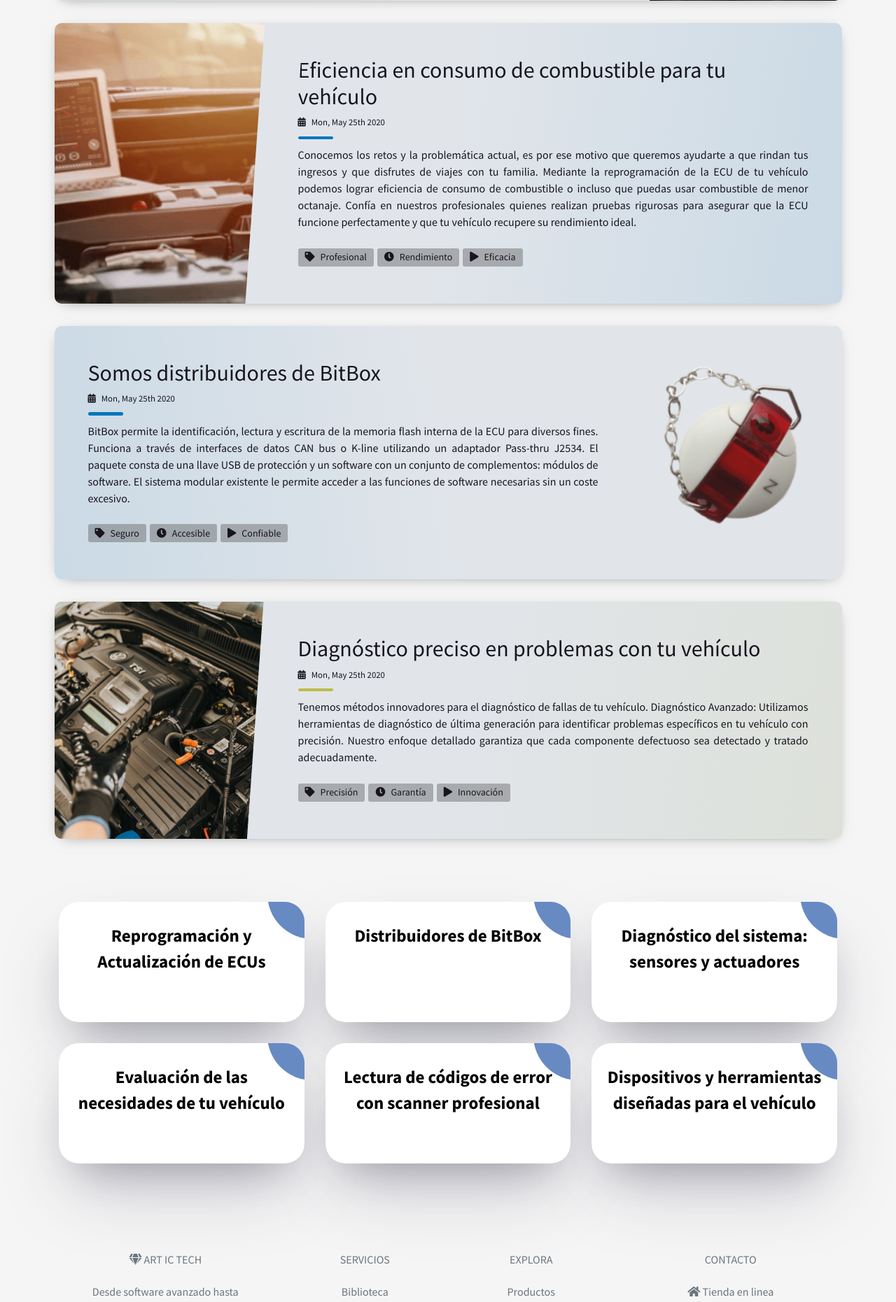
After one commit to Caballero25/saitdigital-artictech-10-2024, a Django app: page /servicios in a window 1280 px wide. The commit adds this page. Shown: the part 538-2399 px from the top of the page at 70% size. Run offline with Django 5.2, Linux system fonts and the light colour scheme; the visitor is signed in with stand-in values (Sample User, id 1); data that the repository does not hold is empty; some libraries are stand-ins or nearby versions.

Commit message:
landing | our services

```diff
--- a/home/urls.py
+++ b/home/urls.py
@@ -1,8 +1,9 @@
 from django.urls import path
-from .views import home, userLogin, logout_view
+from .views import home, userLogin, logout_view, our_services
 
 urlpatterns = [
     path('', home, name='home-url'),
     path('login', userLogin, name='login-url'),
     path('logout', logout_view, name='logout-url'),
+    path('servicios', our_services, name='our_services_url'),
 ]
--- a/home/views.py
+++ b/home/views.py
@@ -5,6 +5,9 @@ from django.contrib.auth import authenticate, login, logout
 
 def home(request):
     return render(request, 'index.html')
+
+def our_services(request):
+    return render(request, 'landing/our_services.html')
 
 def userLogin(request):
     context = {}
--- /dev/null
+++ b/static/css/landing/our_services.css
@@ -0,0 +1,425 @@
+@import url("https://fonts.googleapis.com/css2?family=Baloo+2&display=swap");
+/* This pen */
+ body {
+
+	 font-size: 16px;
+	 color: #fff;
+	 text-rendering: optimizeLegibility;
+	 font-weight: initial;
+}
+
+ a, a:hover {
+	 text-decoration: none;
+	 transition: color 0.3s ease-in-out;
+}
+ #pageHeaderTitle {
+	 margin: 2rem 0;
+	 text-transform: uppercase;
+	 text-align: center;
+	 font-size: 2.5rem;
+}
+/* Cards */
+ .postcard {
+	 flex-wrap: wrap;
+	 display: flex;
+	 box-shadow: 0 4px 21px -12px rgba(0, 0, 0, 0.66);
+	 border-radius: 10px;
+	 margin: 0 0 2rem 0;
+	 overflow: hidden;
+	 position: relative;
+	 color: #fff;
+}
+ .postcard.dark {
+	 background-color: #18151f;
+}
+ .postcard.light {
+	 background-color: #e1e5ea;
+}
+ .postcard .t-dark {
+	 color: #18151f;
+}
+ .postcard a {
+	 color: inherit;
+}
+ .postcard h1, .postcard .h1 {
+	 margin-bottom: 0.5rem;
+	 font-weight: 500;
+	 line-height: 1.2;
+}
+ .postcard .small {
+	 font-size: 80%;
+}
+ .postcard .postcard__title {
+	 font-size: 1.75rem;
+}
+ .postcard .postcard__img {
+	 max-height: 180px;
+	 width: 100%;
+	 object-fit: cover;
+	 position: relative;
+}
+ .postcard .postcard__img_link {
+	 display: contents;
+}
+ .postcard .postcard__bar {
+	 width: 50px;
+	 height: 10px;
+	 margin: 10px 0;
+	 border-radius: 5px;
+	 background-color: #424242;
+	 transition: width 0.2s ease;
+}
+ .postcard .postcard__text {
+	 padding: 1.5rem;
+	 position: relative;
+	 display: flex;
+	 flex-direction: column;
+}
+ .postcard .postcard__preview-txt {
+	 overflow: hidden;
+	 text-overflow: ellipsis;
+	 text-align: justify;
+	 height: 100%;
+}
+ .postcard .postcard__tagbox {
+	 display: flex;
+	 flex-flow: row wrap;
+	 font-size: 14px;
+	 margin: 20px 0 0 0;
+	 padding: 0;
+	 justify-content: center;
+}
+ .postcard .postcard__tagbox .tag__item {
+	 display: inline-block;
+	 background: rgba(83, 83, 83, 0.4);
+	 border-radius: 3px;
+	 padding: 2.5px 10px;
+	 margin: 0 5px 5px 0;
+	 cursor: default;
+	 user-select: none;
+	 transition: background-color 0.3s;
+}
+ .postcard .postcard__tagbox .tag__item:hover {
+	 background: rgba(83, 83, 83, 0.8);
+}
+ .postcard:before {
+	 content: "";
+	 position: absolute;
+	 top: 0;
+	 right: 0;
+	 bottom: 0;
+	 left: 0;
+	 background-image: linear-gradient(-70deg, #424242, transparent 50%);
+	 opacity: 1;
+	 border-radius: 10px;
+}
+ .postcard:hover .postcard__bar {
+	 width: 100px;
+}
+ @media screen and (min-width: 769px) {
+	 .postcard {
+		 flex-wrap: inherit;
+	}
+	 .postcard .postcard__title {
+		 font-size: 2rem;
+	}
+	 .postcard .postcard__tagbox {
+		 justify-content: start;
+	}
+	 .postcard .postcard__img {
+		 max-width: 300px;
+		 max-height: 100%;
+		 transition: transform 0.3s ease;
+	}
+	 .postcard .postcard__text {
+		 padding: 3rem;
+		 width: 100%;
+	}
+	 .postcard .media.postcard__text:before {
+		 content: "";
+		 position: absolute;
+		 display: block;
+		 background: #18151f;
+		 top: -20%;
+		 height: 130%;
+		 width: 55px;
+	}
+	 .postcard:hover .postcard__img {
+		 transform: scale(1.1);
+	}
+	 .postcard:nth-child(2n+1) {
+		 flex-direction: row;
+	}
+	 .postcard:nth-child(2n+0) {
+		 flex-direction: row-reverse;
+	}
+	 .postcard:nth-child(2n+1) .postcard__text::before {
+		 left: -12px !important;
+		 transform: rotate(4deg);
+	}
+	 .postcard:nth-child(2n+0) .postcard__text::before {
+		 right: -12px !important;
+		 transform: rotate(-4deg);
+	}
+}
+ @media screen and (min-width: 1024px) {
+	 .postcard__text {
+		 padding: 2rem 3.5rem;
+	}
+	 .postcard__text:before {
+		 content: "";
+		 position: absolute;
+		 display: block;
+		 top: -20%;
+		 height: 130%;
+		 width: 55px;
+	}
+	 .postcard.dark .postcard__text:before {
+		 background: #18151f;
+	}
+	 .postcard.light .postcard__text:before {
+		 background: #e1e5ea;
+	}
+}
+/* COLORS */
+ .postcard .postcard__tagbox .green.play:hover {
+	 background: #79dd09;
+	 color: black;
+}
+ .green .postcard__title:hover {
+	 color: #79dd09;
+}
+ .green .postcard__bar {
+	 background-color: #79dd09;
+}
+ .green::before {
+	 background-image: linear-gradient(-30deg, rgba(121, 221, 9, 0.1), transparent 50%);
+}
+ .green:nth-child(2n)::before {
+	 background-image: linear-gradient(30deg, rgba(121, 221, 9, 0.1), transparent 50%);
+}
+ .postcard .postcard__tagbox .blue.play:hover {
+	 background: #0076bd;
+}
+ .blue .postcard__title:hover {
+	 color: #0076bd;
+}
+ .blue .postcard__bar {
+	 background-color: #0076bd;
+}
+ .blue::before {
+	 background-image: linear-gradient(-30deg, rgba(0, 118, 189, 0.1), transparent 50%);
+}
+ .blue:nth-child(2n)::before {
+	 background-image: linear-gradient(30deg, rgba(0, 118, 189, 0.1), transparent 50%);
+}
+ .postcard .postcard__tagbox .red.play:hover {
+	 background: #bd150b;
+}
+ .red .postcard__title:hover {
+	 color: #bd150b;
+}
+ .red .postcard__bar {
+	 background-color: #bd150b;
+}
+ .red::before {
+	 background-image: linear-gradient(-30deg, rgba(189, 21, 11, 0.1), transparent 50%);
+}
+ .red:nth-child(2n)::before {
+	 background-image: linear-gradient(30deg, rgba(189, 21, 11, 0.1), transparent 50%);
+}
+ .postcard .postcard__tagbox .yellow.play:hover {
+	 background: #bdbb49;
+	 color: black;
+}
+ .yellow .postcard__title:hover {
+	 color: #bdbb49;
+}
+ .yellow .postcard__bar {
+	 background-color: #bdbb49;
+}
+ .yellow::before {
+	 background-image: linear-gradient(-30deg, rgba(189, 187, 73, 0.1), transparent 50%);
+}
+ .yellow:nth-child(2n)::before {
+	 background-image: linear-gradient(30deg, rgba(189, 187, 73, 0.1), transparent 50%);
+}
+ @media screen and (min-width: 769px) {
+	 .green::before {
+		 background-image: linear-gradient(-80deg, rgba(121, 221, 9, 0.1), transparent 50%);
+	}
+	 .green:nth-child(2n)::before {
+		 background-image: linear-gradient(80deg, rgba(121, 221, 9, 0.1), transparent 50%);
+	}
+	 .blue::before {
+		 background-image: linear-gradient(-80deg, rgba(0, 118, 189, 0.1), transparent 50%);
+	}
+	 .blue:nth-child(2n)::before {
+		 background-image: linear-gradient(80deg, rgba(0, 118, 189, 0.1), transparent 50%);
+	}
+	 .red::before {
+		 background-image: linear-gradient(-80deg, rgba(189, 21, 11, 0.1), transparent 50%);
+	}
+	 .red:nth-child(2n)::before {
+		 background-image: linear-gradient(80deg, rgba(189, 21, 11, 0.1), transparent 50%);
+	}
+	 .yellow::before {
+		 background-image: linear-gradient(-80deg, rgba(189, 187, 73, 0.1), transparent 50%);
+	}
+	 .yellow:nth-child(2n)::before {
+		 background-image: linear-gradient(80deg, rgba(189, 187, 73, 0.1), transparent 50%);
+	}
+}
+
+
+
+/*********************************************/
+.ag-format-container {
+  width: 1142px;
+  margin: 0 auto;
+}
+
+.ag-courses_box {
+  display: -webkit-box;
+  display: -ms-flexbox;
+  display: flex;
+  -webkit-box-align: start;
+  -ms-flex-align: start;
+  align-items: flex-start;
+  -ms-flex-wrap: wrap;
+  flex-wrap: wrap;
+
+  padding: 50px 0;
+}
+.ag-courses_item {
+  -ms-flex-preferred-size: calc(33.33333% - 30px);
+  flex-basis: calc(33.33333% - 30px);
+
+  margin: 0 15px 30px;
+
+  overflow: hidden;
+
+  border-radius: 28px;
+}
+.ag-courses-item_link {
+  display: block;
+  padding: 30px 20px;
+  background-color: #ffffff;
+
+  overflow: hidden;
+
+  position: relative;
+}
+.ag-courses-item_link:hover,
+.ag-courses-item_link:hover .ag-courses-item_date {
+  text-decoration: none;
+  color: #FFF;
+}
+.ag-courses-item_link:hover .ag-courses-item_bg {
+  -webkit-transform: scale(10);
+  -ms-transform: scale(10);
+  transform: scale(10);
+}
+.ag-courses-item_title {
+  min-height: 87px;
+  margin: 0 0 25px;
+
+  overflow: hidden;
+
+  font-weight: bold;
+  font-size: 25px;
+  color: #010101;
+
+  z-index: 2;
+  position: relative;
+}
+.ag-courses-item_date-box {
+  font-size: 18px;
+  color: #FFF;
+
+  z-index: 2;
+  position: relative;
+}
+.ag-courses-item_date {
+  font-weight: bold;
+  color: #f9b234;
+
+  -webkit-transition: color .5s ease;
+  -o-transition: color .5s ease;
+  transition: color .5s ease
+}
+.ag-courses-item_bg {
+  height: 128px;
+  width: 128px;
+  background-color: #688ac3;
+
+  z-index: 1;
+  position: absolute;
+  top: -75px;
+  right: -75px;
+
+  border-radius: 50%;
+
+  -webkit-transition: all .5s ease;
+  -o-transition: all .5s ease;
+  transition: all .5s ease;
+}
+.ag-courses_item:nth-child(2n) .ag-courses-item_bg {
+  background-color: #688ac3;
+}
+.ag-courses_item:nth-child(3n) .ag-courses-item_bg {
+  background-color: #688ac3;
+}
+.ag-courses_item:nth-child(4n) .ag-courses-item_bg {
+  background-color: #688ac3;
+}
+.ag-courses_item:nth-child(5n) .ag-courses-item_bg {
+  background-color: #688ac3;
+}
+.ag-courses_item:nth-child(6n) .ag-courses-item_bg {
+  background-color: #688ac3;
+}
+.ag-courses_item {
+  text-align: center;
+  justify-content: center;
+  align-items: center;
+  box-shadow: rgba(50, 50, 93, 0.25) 0px 50px 100px -20px, rgba(0, 0, 0, 0.3) 0px 30px 60px -30px, rgba(10, 37, 64, 0.35) 0px -2px 6px 0px inset;
+
+}
+
+
+
+@media only screen and (max-width: 1200px) {
+  .ag-courses_item {
+    -ms-flex-preferred-size: calc(50% - 30px);
+    flex-basis: calc(50% - 30px);
+  }
+  .ag-courses-item_title {
+    font-size: 24px;
+  }
+}
+
+@media only screen and (max-width: 1200px) {
+  .ag-format-container {
+    width: 96%;
+  }
+
+}
+@media only screen and (max-width: 639px) {
+  .ag-courses_item {
+    -ms-flex-preferred-size: 100%;
+    flex-basis: 100%;
+  }
+  .ag-courses-item_title {
+    min-height: 72px;
+    line-height: 1;
+
+    font-size: 24px;
+  }
+  .ag-courses-item_link {
+    padding: 22px 40px;
+  }
+  .ag-courses-item_date-box {
+    font-size: 16px;
+  }
+}
--- a/templates/base/base_adminlte.html
+++ b/templates/base/base_adminlte.html
@@ -28,7 +28,7 @@ scratch. This page gets rid of all links and provides the needed markup only.
       flex-direction: column;
       min-height: 100vh;
       margin: 0;
-      background: #eee;
+      background: #f5f5f5;
     }
     .main-wrapper:last-child {
       margin-top: auto;
--- a/templates/base/footer.html
+++ b/templates/base/footer.html
@@ -1,9 +1,81 @@
-<footer class="main-footer" style="margin-top: auto;">
-    <!-- To the right -->
-    <div class="float-right d-none d-sm-inline">
-      Tu socio de confianza.
+
+<footer class="text-center text-lg-start bg-body-tertiary text-muted" style="margin-top: auto;">
+  <!-- Section: Social media -->
+
+
+  <!-- Section: Links  -->
+  <section class="">
+    <div class="container text-center text-md-start mt-5">
+      <!-- Grid row -->
+      <div class="row mt-3">
+        <!-- Grid column -->
+        <div class="col-md-3 col-lg-4 col-xl-3 mx-auto mb-4">
+          <!-- Content -->
+          <h6 class="text-uppercase fw-bold mb-4">
+            <i class="fas fa-gem me-3"></i> Art Ic Tech
+          </h6>
+          <p>
+            Desde software avanzado hasta sistemas de integración innovadores,
+             nuestro equipo está dedicado a impulsar la tecnología automotriz al siguiente nivel.
+          </p>
+        </div>
+        <!-- Grid column -->
+
+        <!-- Grid column -->
+        <div class="col-md-2 col-lg-2 col-xl-2 mx-auto mb-4">
+          <!-- Links -->
+          <h6 class="text-uppercase fw-bold mb-4">
+            Servicios
+          </h6>
+          <p>
+            <a href="{% url 'biblioteca-url' %}" class="text-reset">Biblioteca</a>
+          </p>
+          <p>
+            <a href="{% url 'subirArchivoTemplate_1' 1 %}" class="text-reset">Archivos Binarios</a>
+          </p>
+        </div>
+        <!-- Grid column -->
+
+        <!-- Grid column -->
+        <div class="col-md-3 col-lg-2 col-xl-2 mx-auto mb-4">
+          <!-- Links -->
+          <h6 class="text-uppercase fw-bold mb-4">
+            Explora
+          </h6>
+          <p>
+            <a href="{% url 'products_template' %}" class="text-reset">Productos</a>
+          </p>
+          <p>
+            <a href="{% url 'our_services_url' %}" class="text-reset">Nosotros</a>
+          </p>
+        </div>
+        <!-- Grid column -->
+
+        <!-- Grid column -->
+        <div class="col-md-4 col-lg-3 col-xl-3 mx-auto mb-md-0 mb-4">
+          <!-- Links -->
+          <h6 class="text-uppercase fw-bold mb-4">Contacto</h6>
+          <p><i class="fas fa-home me-3"></i> Tienda en linea</p>
+          <p>
+            <i class="fas fa-envelope me-3"></i>
+            soport@art-ic.tech<br>
+            <i class="fas fa-envelope me-3"></i>
+            g.innovacion@art-ic.tech
+          </p>
+          <p><i class="fas fa-phone me-3"></i> + 593 98 928 5770</p>
+        </div>
+        <!-- Grid column -->
+      </div>
+      <!-- Grid row -->
     </div>
+  </section>
+  <!-- Section: Links  -->
 
-    <!-- Default to the left -->
-    <strong>Copyright &copy; 2024 Art Ic Tech.</strong> Todos los derechos reservados.
-  </footer>
+  <!-- Copyright -->
+  <div class="text-center p-4" style="background-color: rgba(0, 0, 0, 0.05);">
+    © 2024 Copyright:
+    Art Ic Tech
+  </div>
+  <!-- Copyright -->
+</footer>
+<!-- Footer -->
--- a/templates/base/nav.html
+++ b/templates/base/nav.html
@@ -30,7 +30,7 @@
             <a href="#" class="nav-link">Conócenos</a>
           </li>
           <li class="nav-item">
-            <a href="#" class="nav-link">Nuestros Servicios</a>
+            <a href="{% url 'our_services_url' %}" class="nav-link">Nuestros Servicios</a>
           </li>
           <li class="nav-item dropdown">
             <a id="dropdownSubMenu1" href="#" data-toggle="dropdown" aria-haspopup="true" aria-expanded="false" class="nav-link dropdown-toggle">Archivos Binarios</a>
--- /dev/null
+++ b/templates/landing/our_services.html
@@ -0,0 +1,196 @@
+{% extends 'base/base_adminlte.html' %}
+{% block title %}Art Ic Tech | Productos{%endblock %}
+{% load static %}
+{% block extra_head %}
+<link rel="stylesheet" href="{% static 'css/landing/our_services.css' %}">
+<script>
+    $(document).ready(function () {
+        $(".noclick").on( "click", function() {
+        event.preventDefault()
+     })
+    })
+
+</script>
+
+{% endblock %}
+
+
+{% block content %}
+<section class="light" style="margin-top: 20px;">
+	<div class="container py-2">
+		<div class="h1 text-center text-dark" id="pageHeaderTitle">Lo que hacemos</div>
+
+		<article class="postcard light blue">
+			<button class="postcard__img_link" href="#">
+				<img class="postcard__img" src="{% static 'img/our_services/reprogramacion_Ecus_1.png' %}" alt="Image Title" />
+            </button>
+			<div class="postcard__text t-dark">
+				<h1 class="postcard__title"><a class="noclick" href="#">Reprogramación de ECU's                </a></h1>
+				<div class="postcard__subtitle small">
+					<time datetime="2020-05-25 12:00:00">
+						<i class="fas fa-calendar-alt mr-2"></i>Mon, May 25th 2020
+					</time>
+				</div>
+				<div class="postcard__bar"></div>
+				<div class="postcard__preview-txt">Si tu vehículo requiere una mejora o modificación, lo hacemos de manera segura y eficiente.
+
+                    Reprogramación y Actualización: La reprogramación de ECUs es fundamental para optimizar el rendimiento del motor,
+                    mejorar la eficiencia del combustible y garantizar el cumplimiento de normativas. Realizamos actualizaciones de
+                    software y ajustes personalizados para adaptarnos a tus necesidades específicas.</div>
+				<ul class="postcard__tagbox">
+					<li class="tag__item"><i class="fas fa-tag mr-2"></i>Seguro</li>
+					<li class="tag__item"><i class="fas fa-clock mr-2"></i>Eficiente</li>
+					<li class="tag__item play">
+						<i class="fas fa-play mr-2"></i>Personalizado
+					</li>
+				</ul>
+			</div>
+		</article>
+		<article class="postcard light blue">
+			<button class="postcard__img_link" href="#">
+				<img class="postcard__img" src="{% static 'img/our_services/reprogramacion_Ecus_2.png' %}" alt="Image Title" />
+			</button>
+			<div class="postcard__text t-dark">
+				<h1 class="postcard__title"><a class="noclick" href="#">Eficiencia en consumo de combustible para tu vehículo
+                </a></h1>
+				<div class="postcard__subtitle small">
+					<time datetime="2020-05-25 12:00:00">
+						<i class="fas fa-calendar-alt mr-2"></i>Mon, May 25th 2020
+					</time>
+				</div>
+				<div class="postcard__bar"></div>
+				<div class="postcard__preview-txt">Conocemos los retos  y la problemática actual, es por ese motivo que queremos ayudarte a que rindan
+                    tus ingresos y que disfrutes de viajes con tu familia. Mediante la reprogramación de la ECU de tu vehículo podemos lograr
+                    eficiencia de consumo de combustible o incluso que puedas usar combustible de menor octanaje. Confía en nuestros profesionales
+                    quienes realizan pruebas rigurosas para asegurar que la ECU funcione perfectamente y que tu vehículo recupere su rendimiento ideal.</div>
+				<ul class="postcard__tagbox">
+					<li class="tag__item"><i class="fas fa-tag mr-2"></i>Profesional</li>
+					<li class="tag__item"><i class="fas fa-clock mr-2"></i>Rendimiento</li>
+					<li class="tag__item play">
+						<i class="fas fa-play mr-2"></i>Eficacia
+					</li>
+				</ul>
+			</div>
+		</article>
+		<article class="postcard light blue">
+			<button class="postcard__img_link" href="#">
+				<img class="postcard__img" src="{% static 'img/our_services/BitBox1.png' %}" alt="Image Title" />
+            </button>
+			<div class="postcard__text t-dark">
+				<h1 class="postcard__title"><a class="noclick" href="#">Somos distribuidores de BitBox
+                </a></h1>
+				<div class="postcard__subtitle small">
+					<time datetime="2020-05-25 12:00:00">
+						<i class="fas fa-calendar-alt mr-2"></i>Mon, May 25th 2020
+					</time>
+				</div>
+				<div class="postcard__bar"></div>
+				<div class="postcard__preview-txt">BitBox permite la identificación, lectura y escritura de la memoria flash
+                    interna de la ECU para diversos fines.
+                    Funciona a través de interfaces de datos CAN bus o K-line utilizando un adaptador Pass-thru J2534.
+                    El paquete consta de una llave USB de protección y un software con un conjunto de complementos: módulos de software.
+                    El sistema modular existente le permite acceder a las funciones de software necesarias sin un coste excesivo.</div>
+				<ul class="postcard__tagbox">
+					<li class="tag__item"><i class="fas fa-tag mr-2"></i>Seguro</li>
+					<li class="tag__item"><i class="fas fa-clock mr-2"></i>Accesible</li>
+					<li class="tag__item play">
+						<i class="fas fa-play mr-2"></i>Confiable
+					</li>
+				</ul>
+			</div>
+		</article>
+		<article class="postcard light yellow">
+			<button class="postcard__img_link" href="#">
+				<img class="postcard__img" src="{% static 'img/our_services/diagnostico_vehicular.jpeg' %}" alt="Image Title" />
+			</button>
+			<div class="postcard__text t-dark">
+				<h1 class="postcard__title yellow"><a class="noclick" href="#">Diagnóstico preciso en problemas con tu vehículo</a></h1>
+				<div class="postcard__subtitle small">
+					<time datetime="2020-05-25 12:00:00">
+						<i class="fas fa-calendar-alt mr-2"></i>Mon, May 25th 2020
+					</time>
+				</div>
+				<div class="postcard__bar"></div>
+				<div class="postcard__preview-txt">Tenemos métodos innovadores para el diagnóstico de fallas de tu vehículo.
+                    Diagnóstico Avanzado: Utilizamos herramientas de diagnóstico de última generación para identificar problemas
+                    específicos en tu vehículo con precisión.
+                    Nuestro enfoque detallado garantiza que cada componente defectuoso sea detectado y tratado adecuadamente.</div>
+				<ul class="postcard__tagbox">
+					<li class="tag__item"><i class="fas fa-tag mr-2"></i>Precisión</li>
+					<li class="tag__item"><i class="fas fa-clock mr-2"></i>Garantía</li>
+					<li class="tag__item play yellow">
+						<i class="fas fa-play mr-2"></i>Innovación
+					</li>
+				</ul>
+			</div>
+		</article>
+	</div>
+</section>
+
+
+<!--Info cards-->
+<div class="ag-format-container">
+    <div class="ag-courses_box">
+      <div class="ag-courses_item">
+        <a href="#" class="ag-courses-item_link noclick">
+          <div class="ag-courses-item_bg"></div>
+          <div class="ag-courses-item_title">
+            Reprogramación y Actualización de ECUs
+          </div>
+        </a>
+      </div>
+
+      <div class="ag-courses_item">
+        <a href="#" class="ag-courses-item_link noclick">
+          <div class="ag-courses-item_bg"></div>
+
+          <div class="ag-courses-item_title">
+            Distribuidores de BitBox
+          </div>
+        </a>
+      </div>
+
+      <div class="ag-courses_item">
+        <a href="#" class="ag-courses-item_link noclick">
+          <div class="ag-courses-item_bg"></div>
+
+          <div class="ag-courses-item_title">
+            Diagnóstico del sistema: sensores y actuadores
+          </div>
+
+        </a>
+      </div>
+
+      <div class="ag-courses_item">
+        <a href="#" class="ag-courses-item_link noclick">
+          <div class="ag-courses-item_bg"></div>
+
+          <div class="ag-courses-item_title">
+            Evaluación de las necesidades de tu vehículo
+          </div>
+        </a>
+      </div>
+
+      <div class="ag-courses_item">
+        <a href="#" class="ag-courses-item_link noclick">
+          <div class="ag-courses-item_bg"></div>
+
+          <div class="ag-courses-item_title">
+            Lectura de códigos de error con scanner profesional
+          </div>
+        </a>
+      </div>
+
+      <div class="ag-courses_item">
+        <a href="#" class="ag-courses-item_link noclick">
+          <div class="ag-courses-item_bg"></div>
+
+          <div class="ag-courses-item_title">
+            Dispositivos y herramientas diseñadas para el vehículo
+          </div>
+        </a>
+      </div>
+
+    </div>
+  </div>
+{% endblock %}
```
Also changed, not shown: static/img/our_services/BitBox1.png (added), static/img/our_services/diagnostico_vehicular.jpeg (added), static/img/our_services/reprogramacion_Ecus_1.png (added), static/img/our_services/reprogramacion_Ecus_2.png (added).
